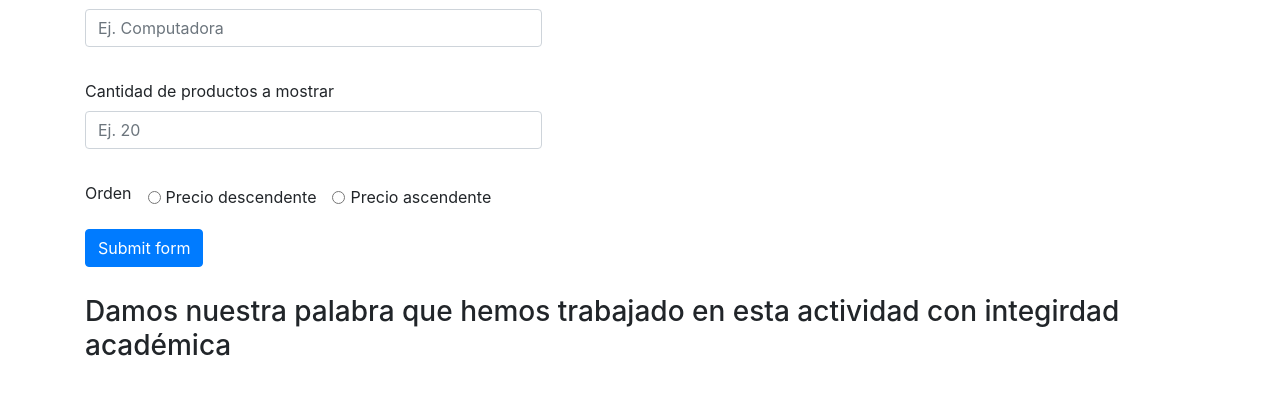
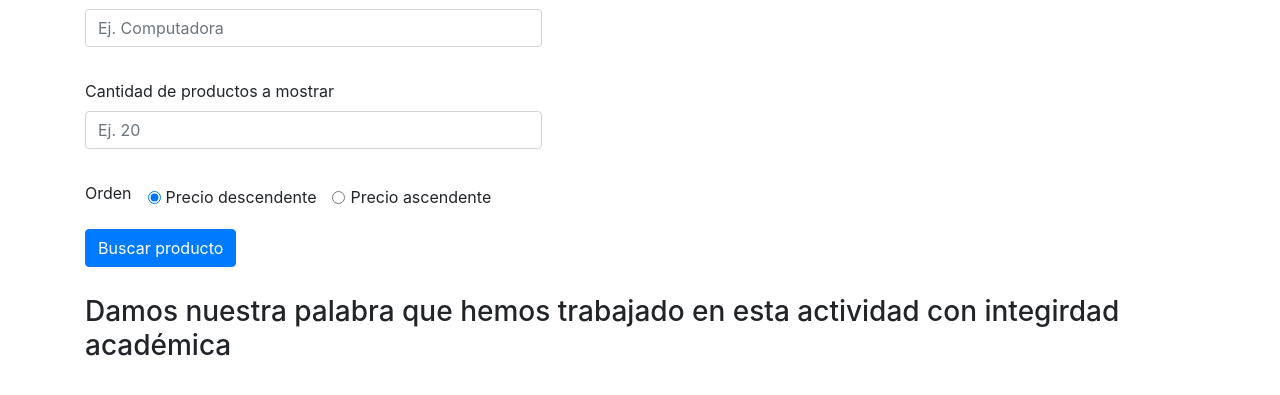
Before and after one commit to mauriciodeleonc/webscraping, a plain HTML site: page public/index.html in a window 1280 px wide. Shown: the part 99-494 px from the top of the page. Drawn offline with nearby package versions, Linux system fonts and the light colour scheme.

Commit message:
Project finished

```diff
--- a/app.js
+++ b/app.js
@@ -86,7 +86,7 @@ app.post('/', (req, res) => {
                                             </div>
                                         </div>
                                     </div>
-                                    <button class="btn btn-primary" type="submit">Submit form</button>
+                                    <button class="btn btn-primary" type="submit">Buscar producto</button>
                                 </form>
                             </div>
                         </div>
--- a/public/index.html
+++ b/public/index.html
@@ -35,7 +35,7 @@
                         <div class='col-md-5 mb-3'>
                             <div class="form-check form-check-inline">
                                 <label for="cantidad">Orden</label>
-                                <input class="form-check-input ml-3" type="radio" id="ordenDesc" value="DESC" name="orden">
+                                <input class="form-check-input ml-3" type="radio" id="ordenDesc" value="DESC" name="orden" checked>
                                 <label class="form-check-label mr-3" for="ordenDesc">Precio descendente</label>
 
                                 <input class="form-check-input" type="radio" id="ordenAsc" value="ASC" name="orden">
@@ -43,7 +43,7 @@
                             </div>
                         </div>
                     </div>
-                    <button class="btn btn-primary" type="submit">Submit form</button>
+                    <button class="btn btn-primary" type="submit">Buscar producto</button>
                 </form>
             </div>
         </div>
```
Also changed, not shown: package.json (deleted, +0 -19 lines), 1 other file.
